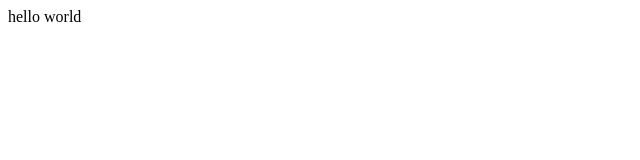
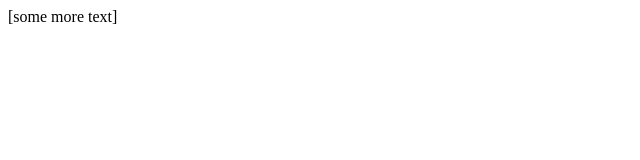
Before and after one commit to doggylegg/Twine, a plain HTML site: page index.html in a window 1280 px wide. Shown: the full height of the page, 0-640 px from the left. Drawn offline with Linux system fonts and the light colour scheme.

Commit message:
Update index.html

```diff
--- a/index.html
+++ b/index.html
@@ -1,5 +1,9 @@
 <html>
-
-hello world
-
+  <head>
+    <style>
+      </style>
+  </head>
+<body>
+[some more text]
+</body>
 </html>
```
